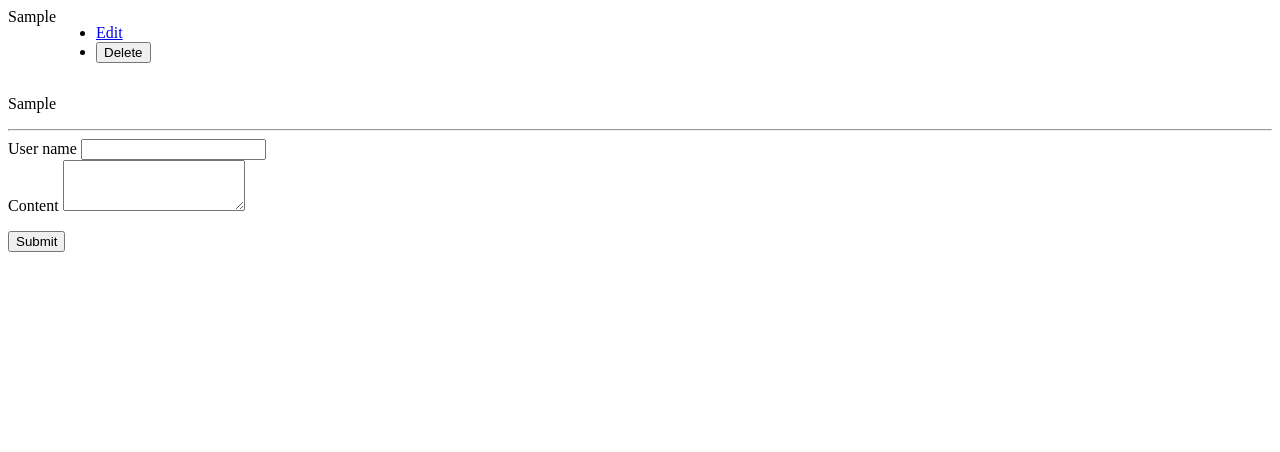
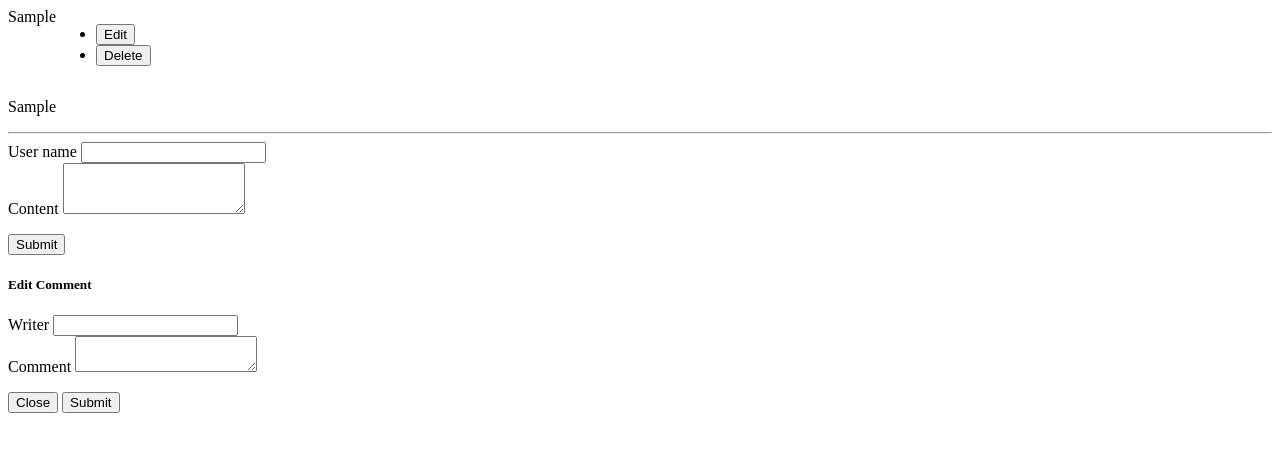
Before and after one commit to DongiCoding/DongiBoards, a Spring app: page /comment/commentLayout in a window 1280 px wide. Shown: the top 452 px of the page. Run offline with Thymeleaf, Linux system fonts and the light colour scheme; the template is opened without the code that fills it: most values are stand-ins (such as "Sample title", 1, 10 or a date in 2020); data that the repository does not hold is empty.

Commit message:
수정 완료! 2023/02/16 17:20

```diff
--- a/boards/src/main/java/com/dongi/boards/service/CmmntService.java
+++ b/boards/src/main/java/com/dongi/boards/service/CmmntService.java
@@ -15,4 +15,7 @@ public interface CmmntService {
 	// 댓글 삭제
 	CmmntDTO dltCmmnt(CmmntDTO cmmntDTO);
 
+	// 댓글 수정
+	CmmntDTO edtCmmnt(CmmntDTO cmmntDTO);
+
 }
--- a/boards/src/main/resources/templates/comment/commentLayout.html
+++ b/boards/src/main/resources/templates/comment/commentLayout.html
@@ -6,5 +6,8 @@
 
 		<!-- 댓글 등록 -->
 		<div th:replace="/fragments/commentInsert :: commentInsert"></div>
+
+		<!-- 댓글 수정 모달-->
+		<div th:replace="/fragments/commentEdit :: commentEdit"></div>
 	</div>
 </html>
--- /dev/null
+++ b/boards/src/main/resources/templates/fragments/commentEdit.html
@@ -0,0 +1,32 @@
+<html lang="en" xmlns:th="http://www.thymeleaf.org">
+	<!-- 댓글 수정 모달 -->
+	<div th:fragment="commentEdit">
+		<th:block th:each="cmmnt : ${cmmntList}">
+		    <div class="modal fade" id="editModal" tabindex="-1" role="dialog" aria-labelledby="editModalLabel" aria-hidden="true">
+			  <div class="modal-dialog" role="document">
+			    <div class="modal-content">
+			      <div class="modal-header">
+			        <h5 class="modal-title" id="editModalLabel">Edit Comment</h5>
+			      </div>
+			      <div class="modal-body">
+			        <form>
+			          <div class="form-group">
+			            <label for="writer" class="col-form-label">Writer</label>
+			            <input type="text" class="form-control" id="edtWrtr">
+			          </div>
+			          <div class="form-group">
+			            <label for="edit-comment" class="col-form-label">Comment</label>
+			            <textarea class="form-control" id="edtCntnt"></textarea>
+			          </div>
+			        </form>
+			      </div>
+			      <div class="modal-footer">
+			        <button type="button" class="btn btn-secondary" data-dismiss="modal">Close</button>
+			        <button type="button" class="btn btn-primary edtBtn" th:data-edt-cmmnt-id="${cmmnt.cmmntId}">Submit</button>
+			      </div>
+			    </div>
+			  </div>
+			</div>
+		</th:block>
+	</div>
+</html>
--- a/boards/src/main/resources/templates/fragments/commentList.html
+++ b/boards/src/main/resources/templates/fragments/commentList.html
@@ -11,8 +11,14 @@
 					    <i class="bi bi-three-dots-vertical" style="color:darkgrey"></i>
 					  </a>
 					  <ul class="dropdown-menu">
-					    <li><a class="dropdown-item" href="#">Edit</a></li>
-					    <li><button class="dropdown-item dltBtn" th:data-cmmnt-id="${cmmnt.cmmntId}">Delete</button></li>
+						<!-- 수정 버튼 모달 -->
+					    <li><button type="button"
+					    			class="dropdown-item"
+					    			data-toggle="modal"
+					    			data-target="#editModal">Edit</button></li>
+					    <!-- 삭제 버튼 -->
+					    <li><button class="dropdown-item dltBtn"
+					    			th:data-cmmnt-id="${cmmnt.cmmntId}">Delete</button></li>
 					  </ul>
 					</div>
 				  </div>
```
Also changed, not shown: boards/src/main/java/com/dongi/boards/controller/CmmntController.java (+9 -0 lines), boards/src/main/java/com/dongi/boards/service/impl/CmmntServiceImpl.java (+23 -0 lines), boards/src/main/resources/templates/board/viewBoard.html (+27 -0 lines), boards/src/main/resources/templates/fragments/config.html (+10 -2 lines).
